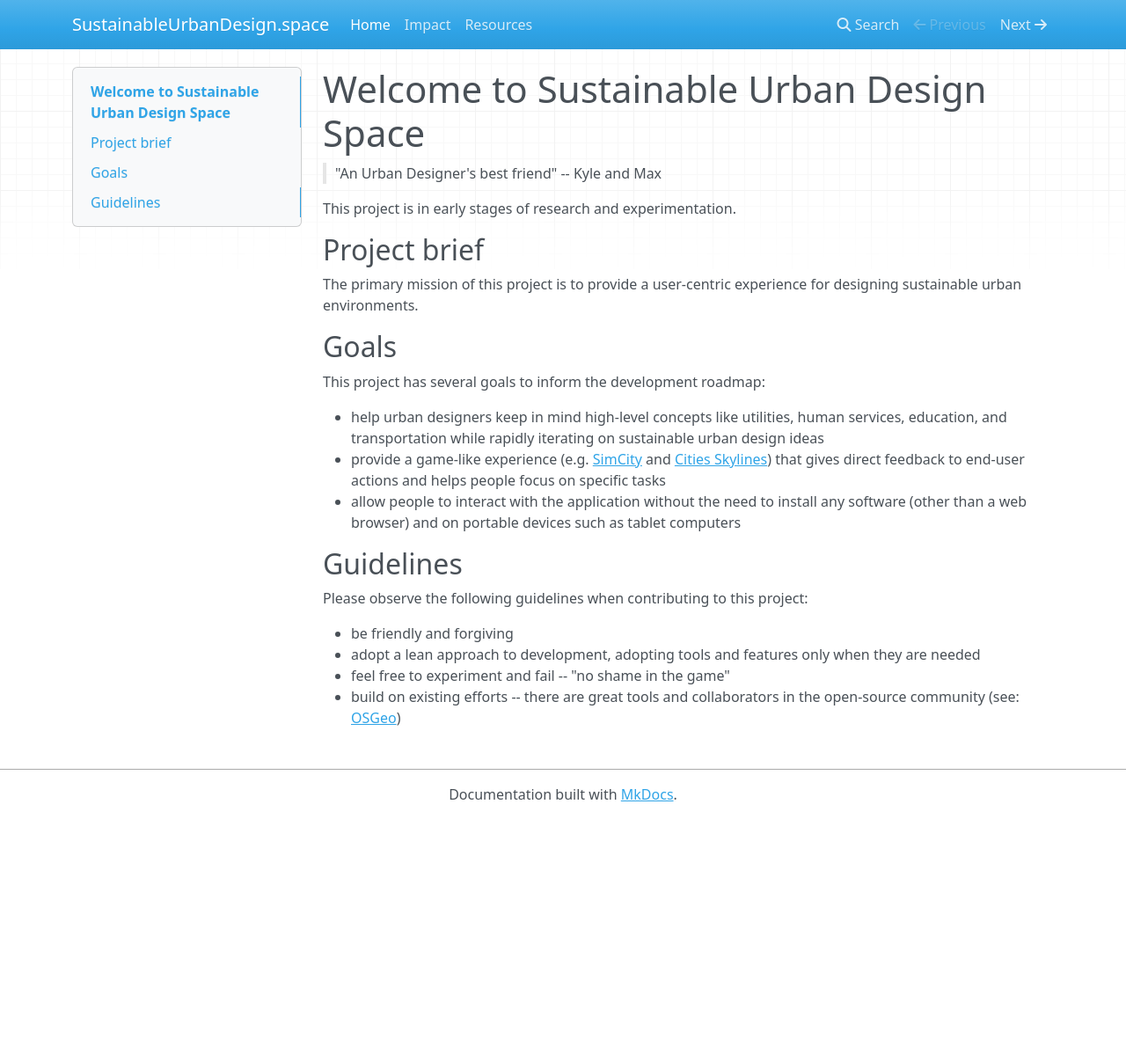
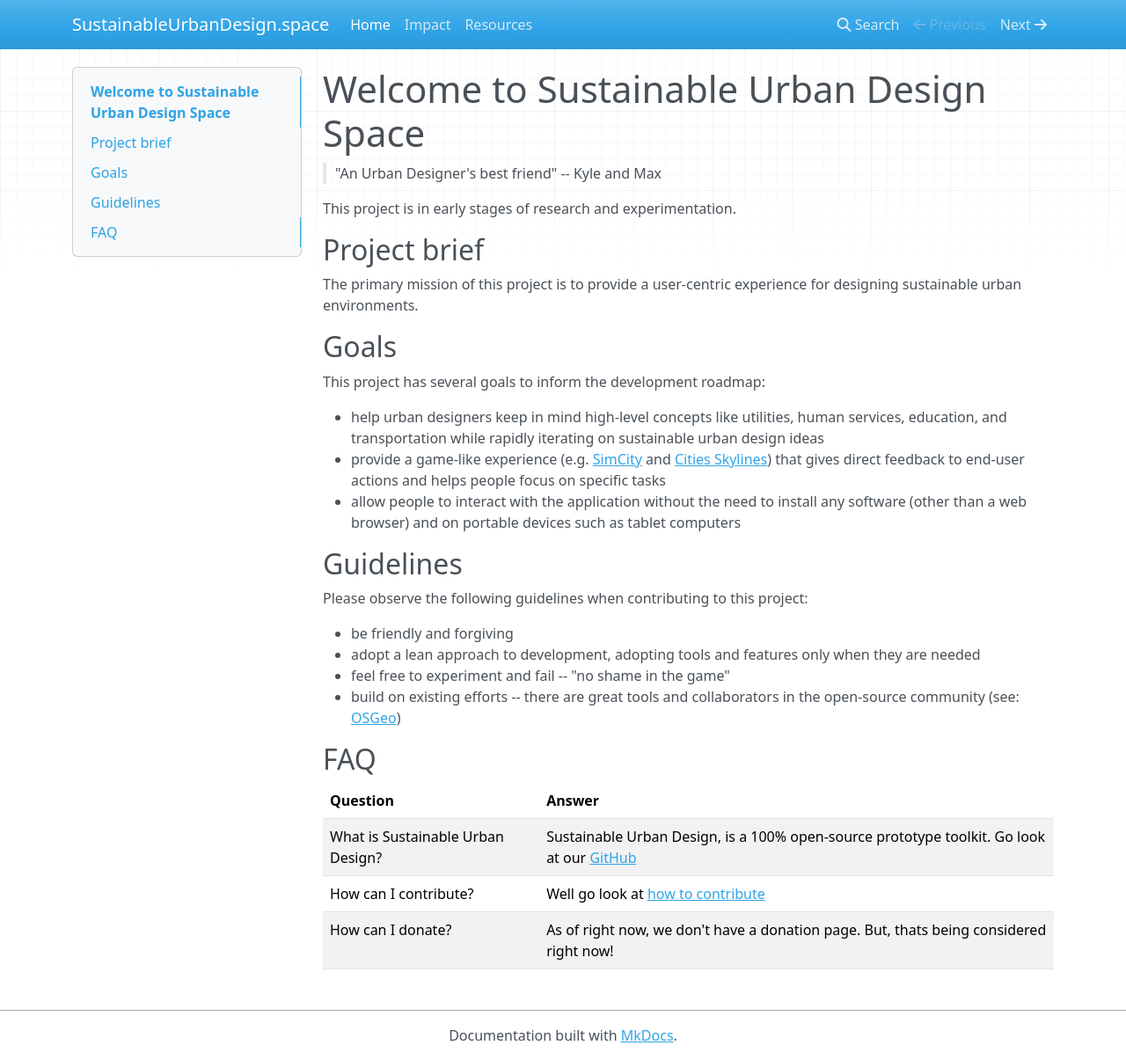
Before and after one commit to SustainableUrbanDesign/sustainableurbandesign.space, an MkDocs documentation site: the page built from docs/index.md, in a window 1280 px wide and 1205 px high. Shown: the whole window at 88% size. Built offline with MkDocs 1.6.1, drawn with Linux system fonts in a browser that asks for light colours; nearby versions of some CDN libraries.

Commit message:
Adding a FAQ

```diff
--- a/docs/index.md
+++ b/docs/index.md
@@ -21,3 +21,11 @@ Please observe the following guidelines when contributing to this project:
 - adopt a lean approach to development, adopting tools and features only when they are needed
 - feel free to experiment and fail -- "no shame in the game"
 - build on existing efforts -- there are great tools and collaborators in the open-source community (see: [OSGeo](https://www.osgeo.org/))
+
+## FAQ
+
+| Question                          | Answer                                                                                           |
+|-----------------------------------|--------------------------------------------------------------------------------------------------|
+| What is Sustainable Urban Design? | Sustainable Urban Design, is a 100% open-source prototype toolkit. Go look at our [GitHub](https://github.com/SustainableUrbanDesign/app)                          |
+| How can I contribute?             | Well go look at [how to contribute](https://github.com/SustainableUrbanDesign/app/CONTRIBUTING.md) |
+| How can I donate?                 | As of right now, we don't have a donation page. But, thats being considered right now!           |
```
